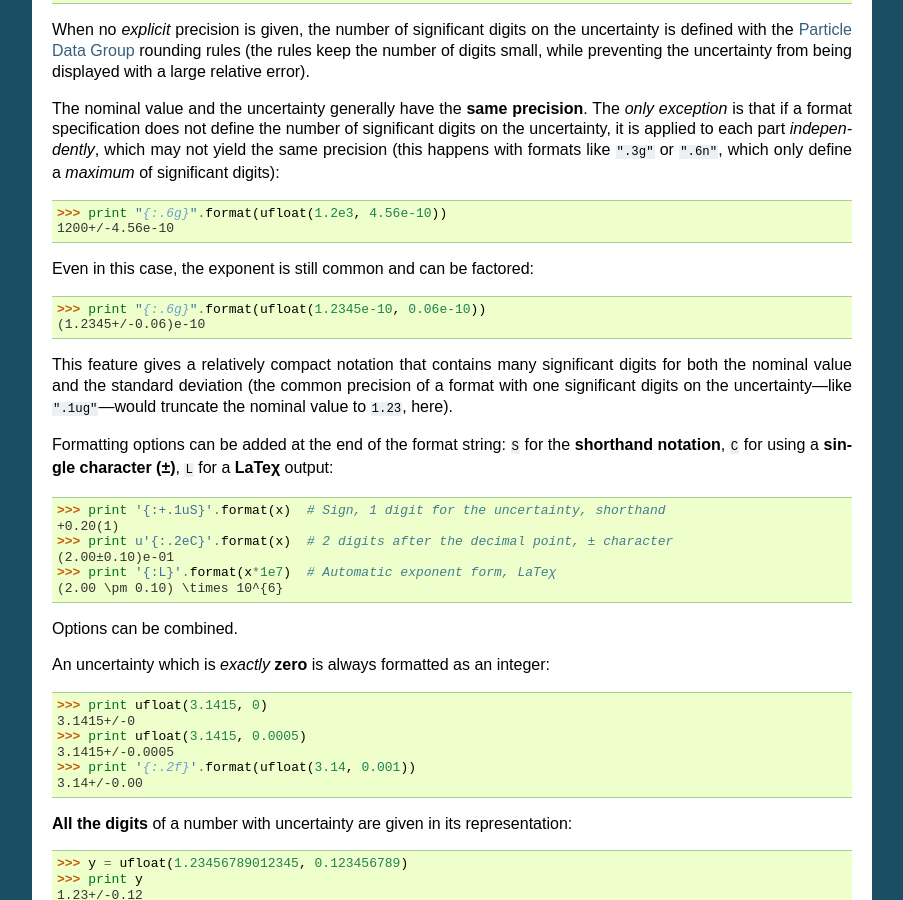
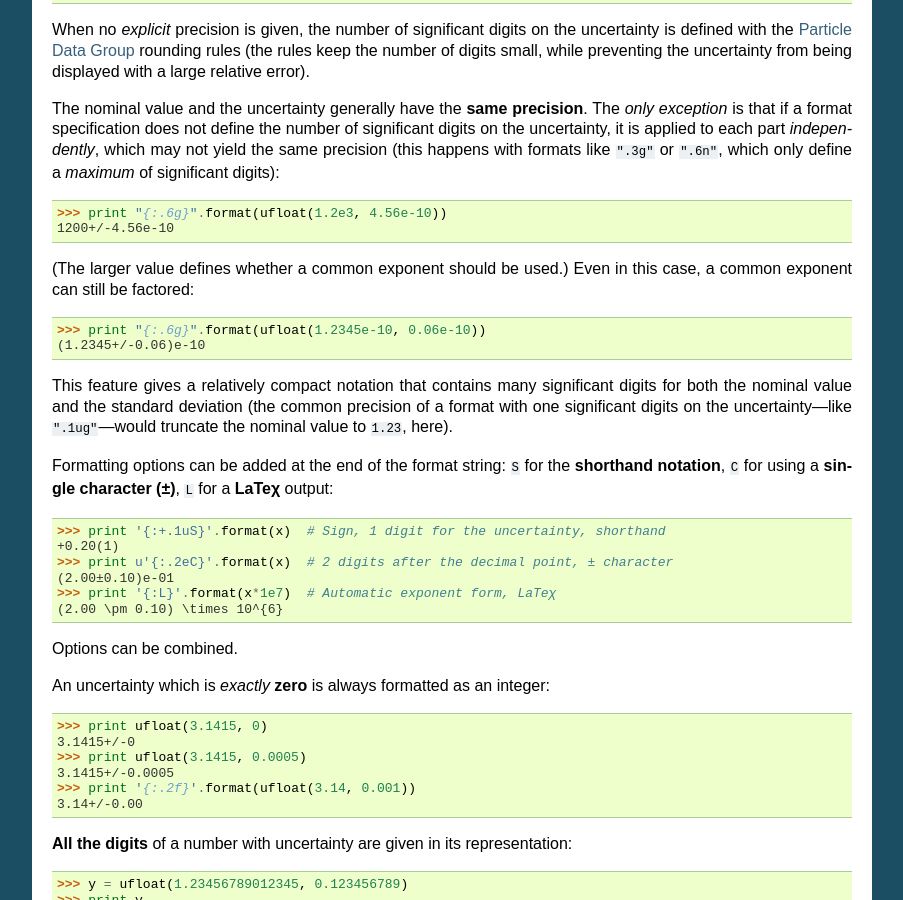
Before and after one commit to lmfit/uncertainties, a Sphinx documentation site: the page built from doc/user_guide.rst, in a window 1280 px wide and 900 px high, scrolled down 3079 px. Shown: the whole window, without its empty margins (198-1101 px from the left). Built offline with Sphinx 7.4.7, drawn with Linux system fonts in a browser that asks for light colours; the version number is read from the project's files by our own code.

Commit message:
More precise doc.

```diff
--- a/doc/user_guide.rst
+++ b/doc/user_guide.rst
@@ -216,7 +216,8 @@
 >>> print "{:.6g}".format(ufloat(1.2e3, 4.56e-10))
 1200+/-4.56e-10
 
-Even in this case, the exponent is still common and can be factored:
+(The larger value defines whether a common exponent should be used.)
+Even in this case, a common exponent can still be factored:
 
 >>> print "{:.6g}".format(ufloat(1.2345e-10, 0.06e-10))
 (1.2345+/-0.06)e-10
```
